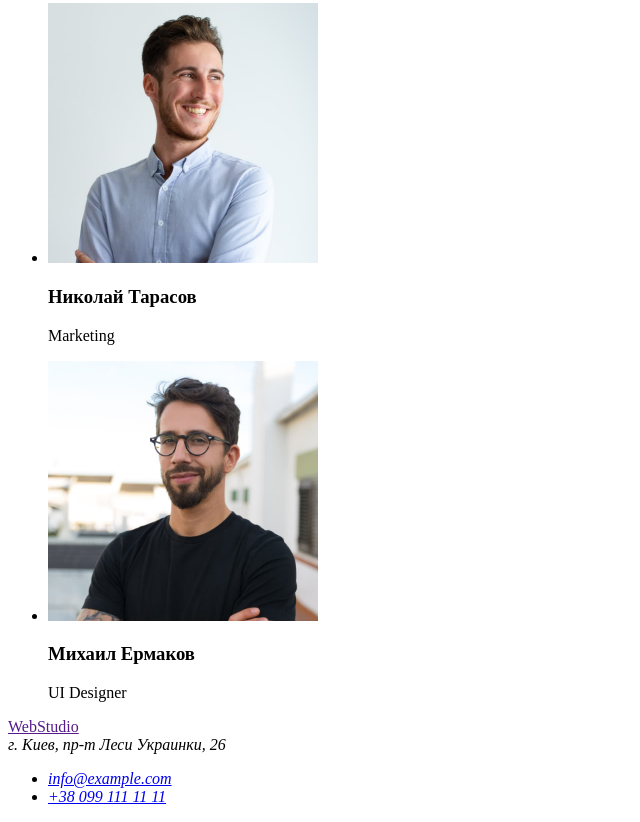
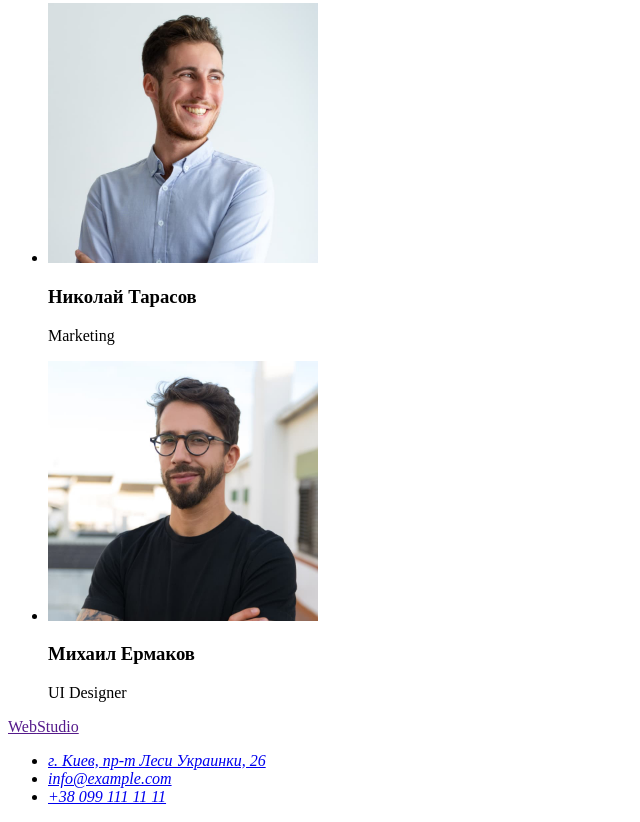
Before and after one commit to MrViachesav25/goit-markup-hw-01, a plain HTML site: page index.html in a window 1280 px wide. Shown: the part 2288-3110 px from the top of the page, without its empty margins (0-640 px from the left). Drawn offline with Linux system fonts and the light colour scheme.

Commit message:
Добавил адрес, rel, target в футере

```diff
--- a/index.html
+++ b/index.html
@@ -17,10 +17,10 @@
           <li><a href="">Контакты</a></li>
         </ul>
       </nav>
-        <ul>
-          <li><a href="mailto:info@devstudio.com">info@devstudio.com</a></li>
-          <li><a href="tel:+380961111111">tel:+380961111111</a></li>
-        </ul>
+      <ul>
+        <li><a href="mailto:info@devstudio.com">info@devstudio.com</a></li>
+        <li><a href="tel:+380961111111">tel:+380961111111</a></li>
+      </ul>
     </header>
     <!-- Герой  -->
     <main>
@@ -144,10 +144,17 @@
     <footer>
       <a href=""><span>Web</span>Studio</a>
       <address>
-        г. Киев, пр-т Леси Украинки, 26
         <ul>
           <li>
-            <a href="mailto:info@example.com">info@example.com</a>
+            <a
+              href="https://www.google.com.ua/maps/place/%D0%B1%D1%83%D0%BB.+%D0%9B%D0%B5%D1%81%D0%B8+%D0%A3%D0%BA%D1%80%D0%B0%D0%B8%D0%BD%D0%BA%D0%B8,+26,+%D0%9A%D0%B8%D0%B5%D0%B2,+02000/@50.4265841,30.5361918,17z/data=!4m13!1m7!3m6!1s0x40d4cf0e033ecbe9:0x57a4dffefec77da0!2z0LHRg9C7LiDQm9C10YHQuCDQo9C60YDQsNC40L3QutC4LCAyNiwg0JrQuNC10LIsIDAyMDAw!3b1!8m2!3d50.4265807!4d30.5383858!3m4!1s0x40d4cf0e033ecbe9:0x57a4dffefec77da0!8m2!3d50.4265807!4d30.5383858?hl=ru"
+              rel="nofollow noopener"
+              target="_blank"
+              >г. Киев, пр-т Леси Украинки, 26
+            </a>
+          </li>
+          <li>
+            <a lang="en" href="mailto:info@example.com">info@example.com</a>
           </li>
           <li>
             <a href="tel:+380991111111">+38 099 111 11 11</a>
```
Also changed, not shown: 1 other file.
